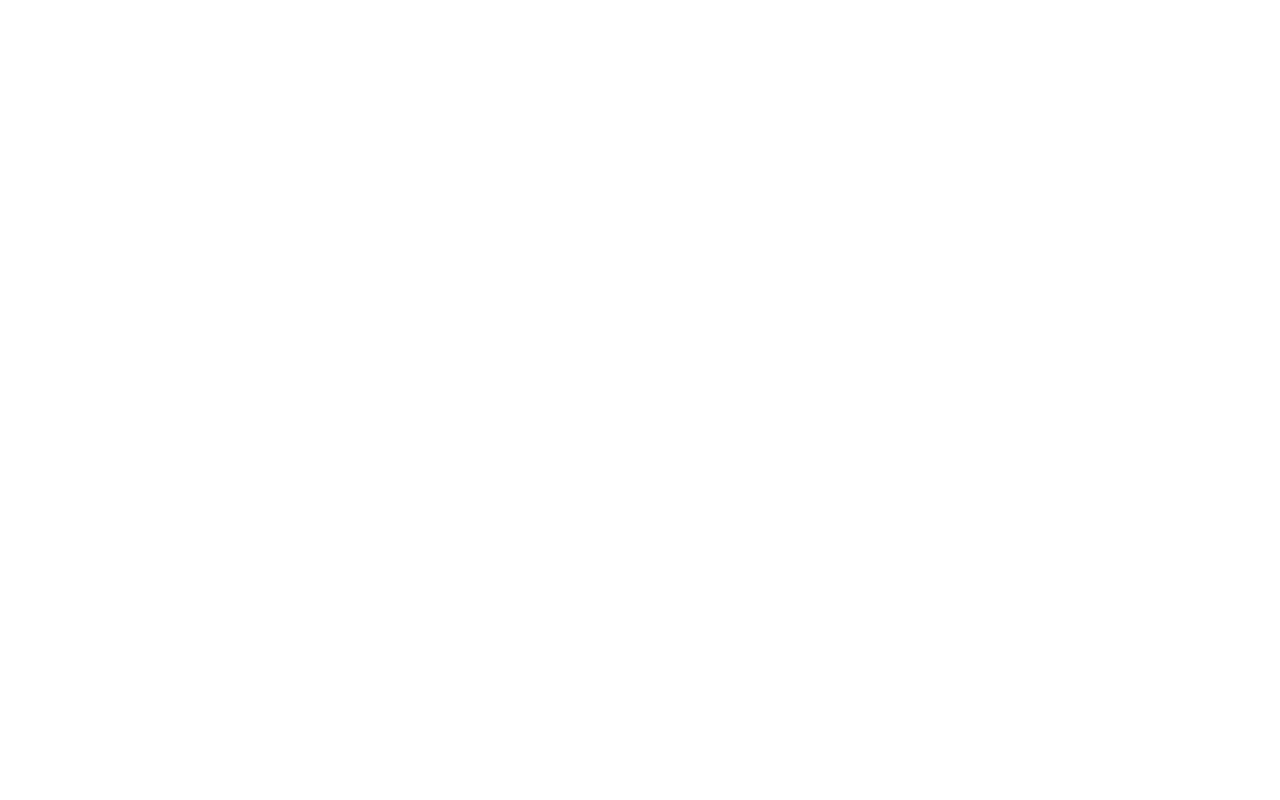
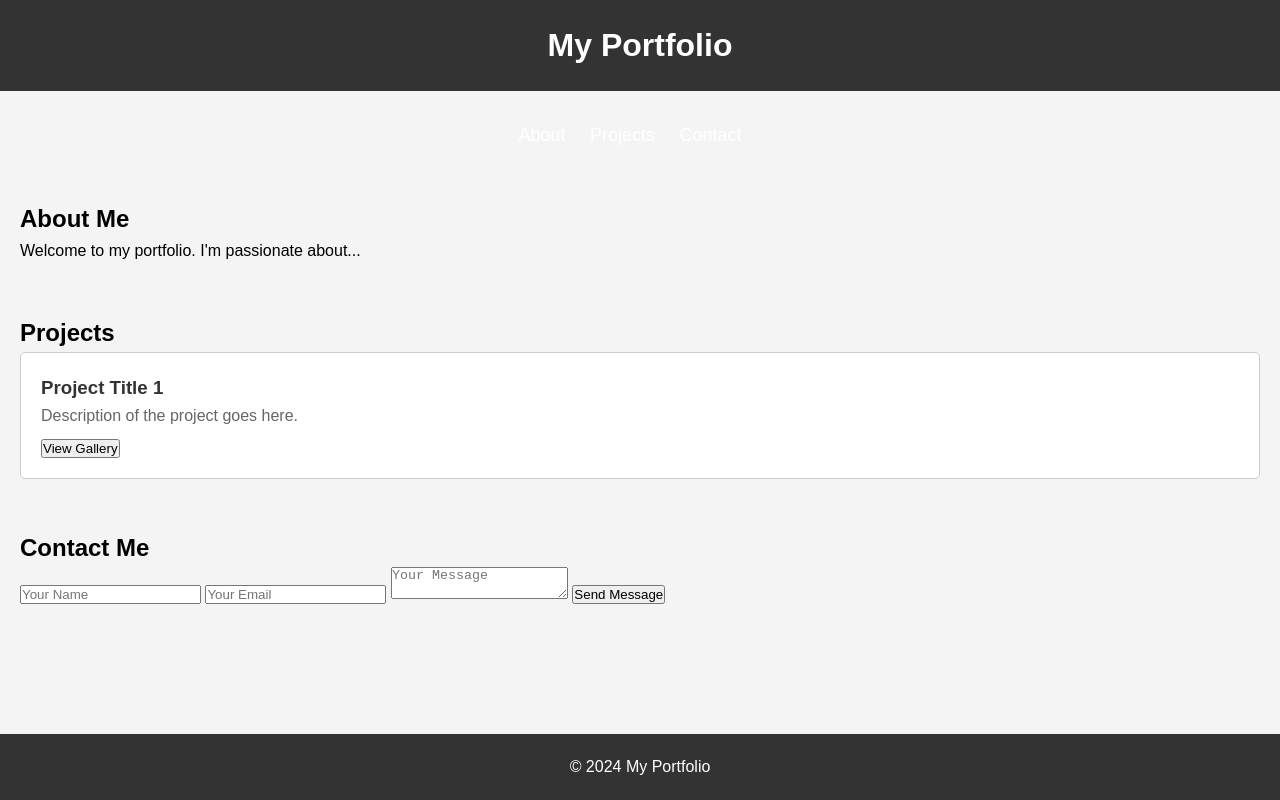
Before and after one commit to ShivashankarareddyBA/pfolio, a plain HTML site: page index.html in a window 1280 px wide. Drawn offline with Linux system fonts and the light colour scheme.

Commit message:
2nd update

```diff
--- a/index.html
+++ b/index.html
@@ -3,9 +3,52 @@
 <head>
     <meta charset="UTF-8">
     <meta name="viewport" content="width=device-width, initial-scale=1.0">
-    <title>Document</title>
+    <title>My Portfolio</title>
+    <link rel="stylesheet" href="styles.css">
 </head>
 <body>
-
+    <header>
+        <h1>My Portfolio</h1>
+    </header>
+    <nav>
+        <ul>
+            <li><a href="#about">About</a></li>
+            <li><a href="#projects">Projects</a></li>
+            <li><a href="#contact">Contact</a></li>
+        </ul>
+    </nav>
+    <main>
+        <section id="about">
+            <h2>About Me</h2>
+            <p>Welcome to my portfolio. I'm passionate about...</p>
+        </section>
+        <section id="projects">
+            <h2>Projects</h2>
+            <div class="project">
+                <h3>Project Title 1</h3>
+                <p>Description of the project goes here.</p>
+                <button class="view-gallery">View Gallery</button>
+                <div class="gallery hidden">
+                    <img src="project-image1.jpg" alt="Project Image 1">
+                    <img src="project-image2.jpg" alt="Project Image 2">
+                    <!-- Add more images as needed -->
+                </div>
+            </div>
+            <!-- Add more projects as needed -->
+        </section>
+        <section id="contact">
+            <h2>Contact Me</h2>
+            <form id="contact-form">
+                <input type="text" name="name" placeholder="Your Name" required>
+                <input type="email" name="email" placeholder="Your Email" required>
+                <textarea name="message" placeholder="Your Message" required></textarea>
+                <button type="submit">Send Message</button>
+            </form>
+        </section>
+    </main>
+    <footer>
+        <p>&copy; 2024 My Portfolio</p>
+    </footer>
+    <script src="script.js"></script>
 </body>
 </html>
--- /dev/null
+++ b/styles.css
@@ -0,0 +1,94 @@
+/* Reset CSS */
+* {
+    box-sizing: border-box;
+    margin: 0;
+    padding: 0;
+}
+
+body {
+    font-family: Arial, sans-serif;
+    line-height: 1.6;
+    background-color: #f4f4f4;
+}
+
+header, nav, main, footer {
+    padding: 20px;
+}
+
+header {
+    background-color: #333;
+    color: #fff;
+    text-align: center;
+}
+
+nav ul {
+    list-style-type: none;
+    text-align: center;
+    padding: 10px 0;
+}
+
+nav ul li {
+    display: inline;
+    margin-right: 20px;
+}
+
+nav ul li a {
+    color: #fff;
+    text-decoration: none;
+    font-size: 18px;
+}
+
+main {
+    padding: 20px;
+}
+
+section {
+    margin-bottom: 50px;
+}
+
+.project {
+    border: 1px solid #ccc;
+    padding: 20px;
+    margin-bottom: 20px;
+    background-color: #fff;
+    border-radius: 5px;
+}
+
+.project h3 {
+    color: #333;
+}
+
+.project p {
+    color: #666;
+}
+
+.project button {
+    display: block;
+    margin-top: 10px;
+}
+
+.gallery {
+    display: flex;
+    justify-content: center;
+    align-items: center;
+    flex-wrap: wrap;
+}
+
+.gallery img {
+    width: 200px;
+    margin: 10px;
+}
+
+.hidden {
+    display: none;
+}
+
+footer {
+    text-align: center;
+    background-color: #333;
+    color: #fff;
+    padding: 20px;
+    position: fixed;
+    bottom: 0;
+    width: 100%;
+}
```
Also changed, not shown: script.js (added).
